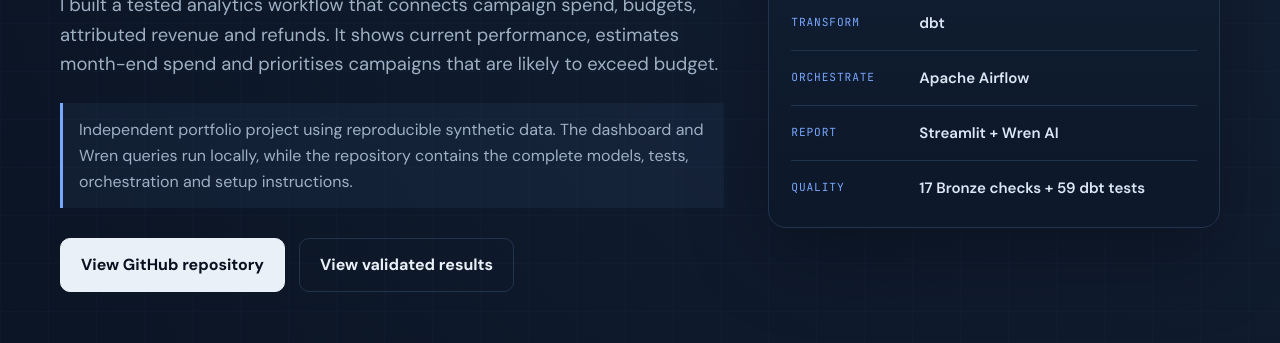
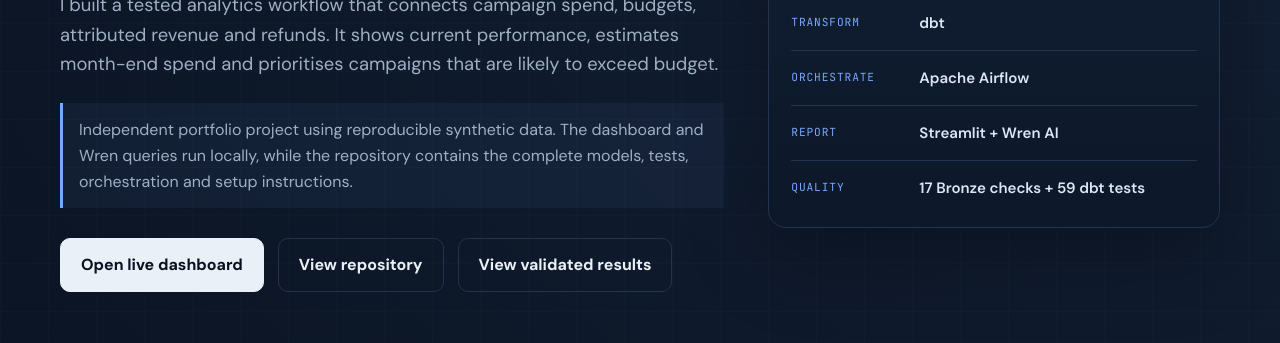
Before and after one commit to Fuddie/Fuddie.github.io, a plain HTML site: page marketing-spend-control-tower.html in a window 1280 px wide. Shown: the part 457-800 px from the top of the page. Drawn offline with Linux system fonts and the light colour scheme.

Commit message:
Link live dashboard from case study

```diff
--- a/marketing-spend-control-tower.html
+++ b/marketing-spend-control-tower.html
@@ -39,7 +39,8 @@
           <p class="hero-text">I built a tested analytics workflow that connects campaign spend, budgets, attributed revenue and refunds. It shows current performance, estimates month-end spend and prioritises campaigns that are likely to exceed budget.</p>
           <p class="jaffle-note">Independent portfolio project using reproducible synthetic data. The dashboard and Wren queries run locally, while the repository contains the complete models, tests, orchestration and setup instructions.</p>
           <div class="hero-actions">
-            <a class="button primary" href="https://github.com/Fuddie/marketing-spend-control-tower" target="_blank" rel="noopener noreferrer">View GitHub repository</a>
+            <a class="button primary" href="marketing-spend-dashboard.html">Open live dashboard</a>
+            <a class="button secondary" href="https://github.com/Fuddie/marketing-spend-control-tower" target="_blank" rel="noopener noreferrer">View repository</a>
             <a class="button secondary" href="#results">View validated results</a>
           </div>
         </div>
@@ -158,7 +159,8 @@
         <article class="skill-card"><h3>Alert delivery</h3><p>Alerts run in preview mode by default. Resend delivery requires explicit environment variables and a send flag.</p></article>
       </div>
       <div class="hero-actions">
-        <a class="button primary" href="https://github.com/Fuddie/marketing-spend-control-tower" target="_blank" rel="noreferrer">Review the repository</a>
+        <a class="button primary" href="marketing-spend-dashboard.html">Open live dashboard</a>
+        <a class="button secondary" href="https://github.com/Fuddie/marketing-spend-control-tower" target="_blank" rel="noreferrer">Review the repository</a>
         <a class="button secondary" href="index.html#projects">Back to projects</a>
       </div>
     </section>
```
